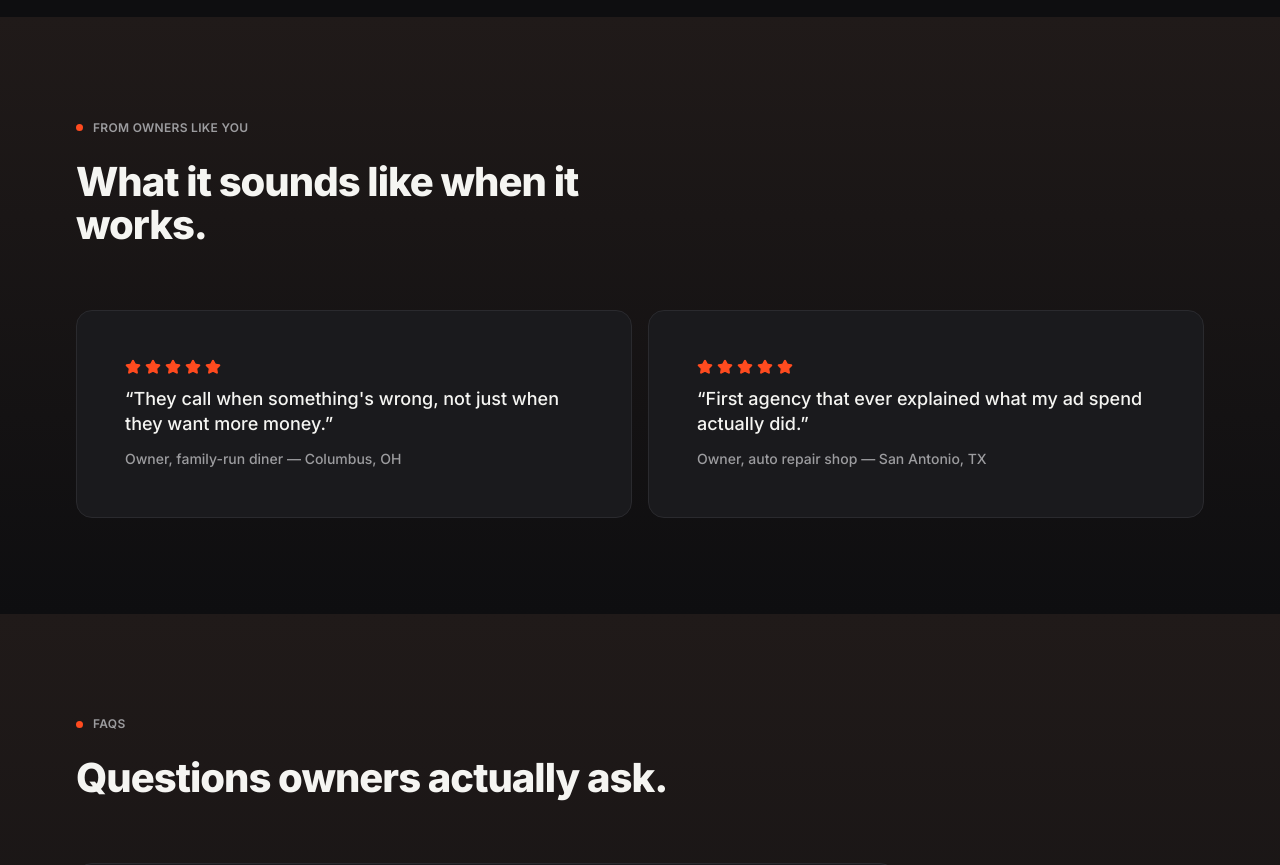
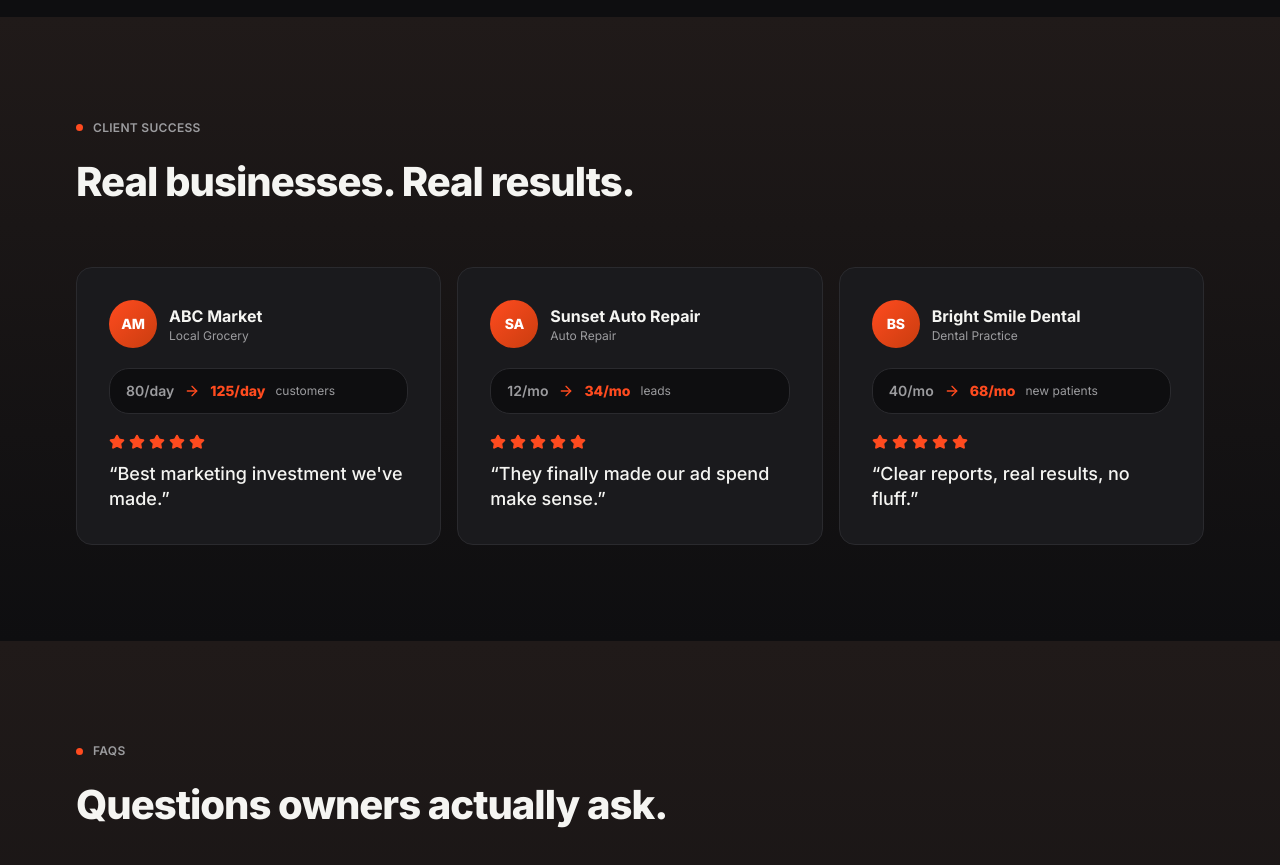
Before and after one commit to smohen985-ux/mm-digital-site, a Next.js app: page /mm-digital-site/ in a window 1280 px wide. Shown: the part 6220-7085 px from the top of the page. Built offline with nearby package versions, Linux system fonts and the light colour scheme.

Commit message:
Update Reviews.tsx

```diff
--- a/src/components/Reviews.tsx
+++ b/src/components/Reviews.tsx
@@ -1,44 +1,79 @@
-import { Star } from "lucide-react";
+import { Star, ArrowRight } from "lucide-react";
 import { Reveal } from "./Reveal";
 
-const TESTIMONIALS = [
+const CLIENTS = [
   {
-    quote: "They call when something's wrong, not just when they want more money.",
-    cite: "Owner, family-run diner — Columbus, OH",
+    initials: "AM",
+    name: "ABC Market",
+    industry: "Local Grocery",
+    before: "80/day",
+    after: "125/day",
+    metricLabel: "customers",
+    quote: "Best marketing investment we've made.",
   },
   {
-    quote: "First agency that ever explained what my ad spend actually did.",
-    cite: "Owner, auto repair shop — San Antonio, TX",
+    initials: "SA",
+    name: "Sunset Auto Repair",
+    industry: "Auto Repair",
+    before: "12/mo",
+    after: "34/mo",
+    metricLabel: "leads",
+    quote: "They finally made our ad spend make sense.",
+  },
+  {
+    initials: "BS",
+    name: "Bright Smile Dental",
+    industry: "Dental Practice",
+    before: "40/mo",
+    after: "68/mo",
+    metricLabel: "new patients",
+    quote: "Clear reports, real results, no fluff.",
   },
 ];
 
 export default function Reviews() {
   return (
-    <section id="reviews" className="bg-gradient-to-b from-surface2 to-bg py-24">
+    <section id="client-success" className="bg-gradient-to-b from-surface2 to-bg py-24">
       <div className="container">
         <div className="mb-16 max-w-[640px]">
           <Reveal index={0} as="p" className="mb-6 inline-flex items-center gap-2.5 text-xs font-semibold uppercase tracking-wide text-muted before:content-[''] before:h-[7px] before:w-[7px] before:shrink-0 before:rounded-full before:bg-accent">
-            From owners like you
+            Client success
           </Reveal>
           <Reveal index={1} as="h2" isTitle className="text-[28px] font-extrabold leading-[1.08] tracking-tight md:text-[40px]">
-            What it sounds like when it works.
+            Real businesses. Real results.
           </Reveal>
         </div>
 
-        <div className="grid grid-cols-1 gap-4 md:grid-cols-2">
-          {TESTIMONIALS.map((t, i) => (
+        <div className="grid grid-cols-1 gap-4 md:grid-cols-3">
+          {CLIENTS.map((c, i) => (
             <Reveal
-              key={t.cite}
+              key={c.name}
               index={i}
-              className="rounded-2xl border border-border bg-surface p-12 transition-[border-color,transform] hover:-translate-y-1 hover:border-accent"
+              className="rounded-2xl border border-border bg-surface p-8 transition-[border-color,transform] hover:-translate-y-1 hover:border-accent"
             >
+              <div className="mb-5 flex items-center gap-3">
+                <div className="flex h-12 w-12 shrink-0 items-center justify-center rounded-full bg-gradient-to-br from-accent to-accentBtn text-sm font-extrabold tracking-tight text-white">
+                  {c.initials}
+                </div>
+                <div>
+                  <div className="text-base font-bold text-ink">{c.name}</div>
+                  <div className="text-xs text-muted">{c.industry}</div>
+                </div>
+              </div>
+
+              <div className="mb-5 flex items-center gap-2.5 rounded-xl border border-border bg-bg px-4 py-3">
+                <span className="text-sm font-semibold text-muted">{c.before}</span>
+                <ArrowRight className="h-4 w-4 shrink-0 text-accent" />
+                <span className="text-sm font-extrabold text-accent">{c.after}</span>
+                <span className="text-xs text-muted">{c.metricLabel}</span>
+              </div>
+
               <div className="mb-3 flex gap-1" aria-label="5 out of 5 stars">
                 {Array.from({ length: 5 }).map((_, idx) => (
                   <Star key={idx} className="h-4 w-4 fill-accent text-accent" />
                 ))}
               </div>
-              <p className="mb-3 text-lg font-medium leading-snug text-ink">&ldquo;{t.quote}&rdquo;</p>
-              <p className="text-sm font-medium text-muted">{t.cite}</p>
+              <p className="mb-0 text-lg font-medium leading-snug text-ink">&ldquo;{c.quote}&rdquo;</p>
             </Reveal>
           ))}
         </div>
```
